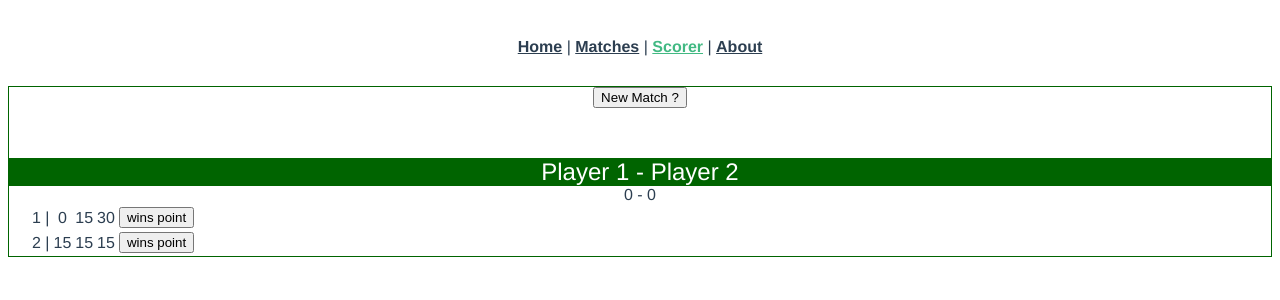
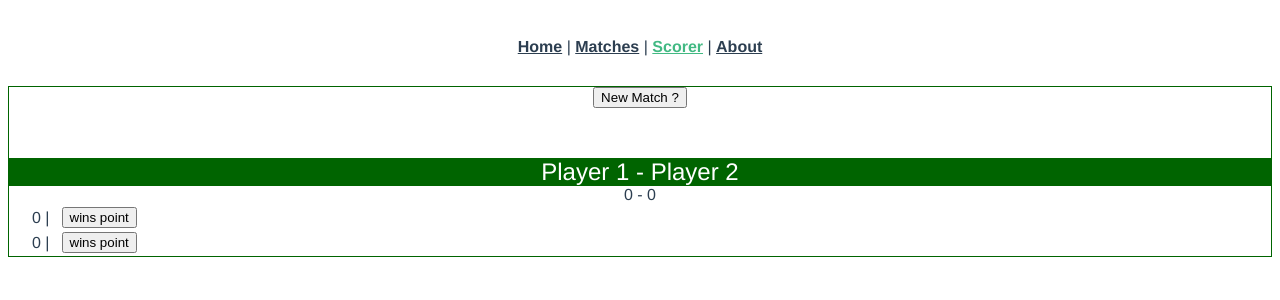
Before and after one commit to robpark/scorekeeper, a Vue app: page /scorer in a window 1280 px wide. Shown: the top 300 px of the page. Built offline with nearby package versions, Linux system fonts and the light colour scheme.

Commit message:
clear the new match to be ready for play

```diff
--- a/src/store/index.js
+++ b/src/store/index.js
@@ -34,7 +34,14 @@ export default new Vuex.Store({
       }
     ],
     newMatch: {
-      players: ['Player 1', 'Player 2']
+      players: ['Player 1', 'Player 2'],
+      result: [0, 0],
+      sets: [
+        {
+          result: [0, 0],
+          games: [[0, 0]]
+        }
+      ]
     }
   },
   mutations: {
--- a/src/views/Scorer.vue
+++ b/src/views/Scorer.vue
@@ -18,14 +18,14 @@
       </span>
     </div>
     <div class="sets">
-      <span v-for="(set, idx) in match.result" :key="idx">
+      <span v-for="(set, idx) in newMatchData.result" :key="idx">
         {{ set }} <span v-if="idx === 0">-</span>
       </span>
     </div>
     <div class="game">
-      <table v-for="(game, idx) in match['sets'][0]['games']" :key="idx">
+      <table v-for="(game, idx) in newMatchData['sets'][0]['games']" :key="idx">
         <tr>
-          <td class="game-count">{{ match['sets'][0]['result'][0] }} |</td>
+          <td class="game-count">{{ newMatchData['sets'][0]['result'][0] }} |</td>
           <td class="point" v-for="(gamePoints, idx) in game" :key="idx">
             <span v-for="(point, idx) in gamePoints" :key="idx">
               <span v-if="idx % 2 === 0">{{ point }}</span>
@@ -41,7 +41,7 @@
           </td>
         </tr>
         <tr>
-          <td class="game-count">{{ match['sets'][0]['result'][1] }} |</td>
+          <td class="game-count">{{ newMatchData['sets'][0]['result'][1] }} |</td>
           <td class="point" v-for="(gamePoints, idx) in game" :key="idx">
             <span v-for="(point, idx) in gamePoints" :key="idx">
               <span v-if="idx % 2 === 1">{{ point }}</span>
@@ -68,21 +68,6 @@ export default {
   name: 'Scorer',
   data() {
     return {
-      match: {
-        result: [0, 0],
-        sets: [
-          {
-            result: [1, 2],
-            games: [
-              [
-                [0, 15],
-                [15, 15],
-                [30, 15]
-              ]
-            ]
-          }
-        ]
-      },
       show: false,
       newMatchClicked: false
     };
```
